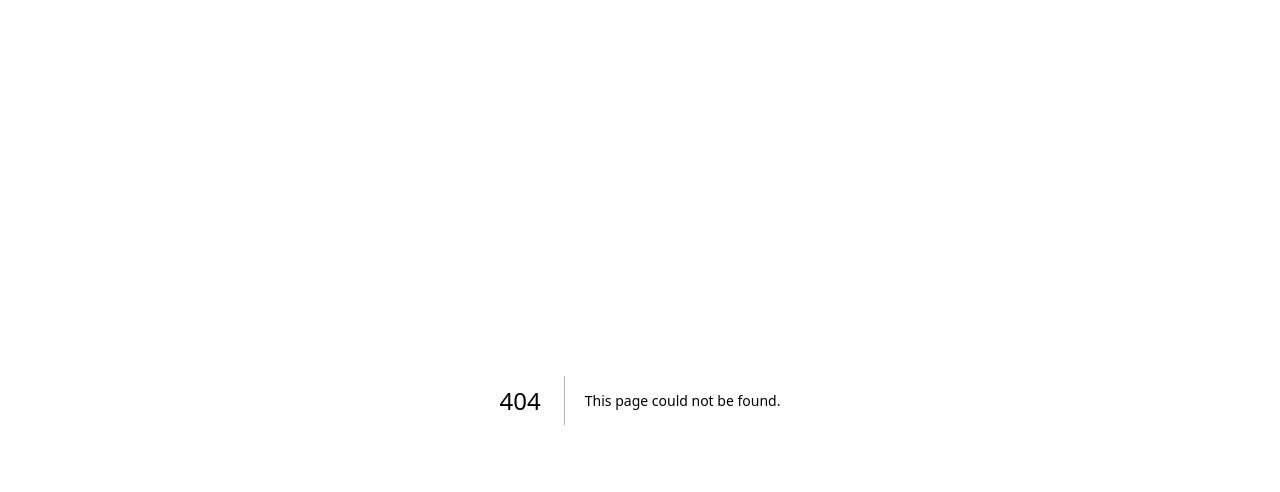
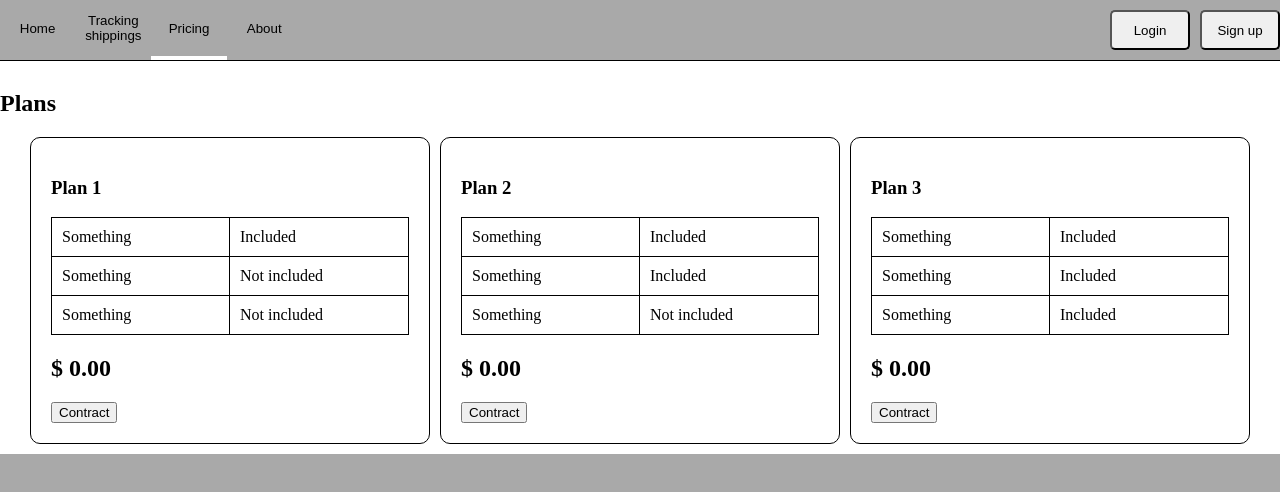
Before and after one commit to MHPotrich/shipping-project-frontend-react, a Next.js app: page /plans in a window 1280 px wide. Before the commit this address had no page. Shown: the top 492 px of the page. Built offline with nearby package versions, Linux system fonts and the light colour scheme.

Commit message:
created page templates

```diff
--- /dev/null
+++ b/src/app/plans/page.js
@@ -0,0 +1,13 @@
+import Footer from "@/components/footer";
+import Header from "@/components/header";
+import PlansDetails from "@/components/plans-details";
+
+export default function Plans(){
+    return (
+        <>
+            <Header />
+            <PlansDetails />
+            <Footer />
+        </>
+    )
+}
--- a/src/components/header/index.js
+++ b/src/components/header/index.js
@@ -15,6 +15,14 @@ export default function Header(){
             label: "Tracking shippings",
             link: "/track"
         },
+        {
+            label: "Pricing",
+            link: "/plans"
+        },
+        {
+            label: "About",
+            link: "/about"
+        }
     ];
 
     function is_option_active(href){
@@ -29,7 +37,7 @@ export default function Header(){
                 </div>
                 <div className="login-area">
                     <Link href="/login"><button type="button">Login</button></Link>
-                    <Link href="/login"><button type="button">Sign up</button></Link>
+                    <Link href="/create-account"><button type="button">Sign up</button></Link>
                 </div>
             </div>
         </header>
--- a/src/components/header/style.scss
+++ b/src/components/header/style.scss
@@ -41,6 +41,7 @@ header {
     .login-area {
         padding: 10px 0;
         display: flex;
+        gap: 10px;
 
         button {
             display: flex;
--- a/src/components/login-form/index.js
+++ b/src/components/login-form/index.js
@@ -33,7 +33,7 @@ export default function LoginForm(){
                 {password_error && <strong className="error-warning">{password_error}</strong>}
             </div>
             <button type="button" className="login-button" onClick={login_handler}>Login</button>
-            <Link href="/new-account" className="create-account-link">Create an account</Link>
+            <span className="create-account-link">Don't have account? <Link href="/new-account">create an account</Link></span>
         </div>
     </section>
 }
--- /dev/null
+++ b/src/components/new-account-form/style.scss
@@ -0,0 +1,3 @@
+#new-account-form {
+
+}
--- /dev/null
+++ b/src/components/plans-details/index.js
@@ -0,0 +1,91 @@
+"use client";
+
+import "./style.scss";
+
+export default function PlansDetails(){
+    const plans = [
+        {
+            title: "Plan 1",
+            details: [
+                {
+                    feature: "Something",
+                    value: "Included"
+                },
+                {
+                    feature: "Something",
+                    value: "Not included"
+                },
+                {
+                    feature: "Something",
+                    value: "Not included"
+                }
+            ],
+            price: "$ 0.00"
+        },
+        {
+            title: "Plan 2",
+            details: [
+                {
+                    feature: "Something",
+                    value: "Included"
+                },
+                {
+                    feature: "Something",
+                    value: "Included"
+                },
+                {
+                    feature: "Something",
+                    value: "Not included"
+                }
+            ],
+            price: "$ 0.00"
+        },
+        {
+            title: "Plan 3",
+            details: [
+                {
+                    feature: "Something",
+                    value: "Included"
+                },
+                {
+                    feature: "Something",
+                    value: "Included"
+                },
+                {
+                    feature: "Something",
+                    value: "Included"
+                }
+            ],
+            price: "$ 0.00"
+        }
+    ];
+
+    return (
+        <section id="plans-details">
+            <div className="container">
+                <h1>Plans</h1>
+                <div className="plans-grid">
+                    {
+                        plans.map((plan, index) =>
+                            <div className="card" key={index}>
+                                <h3 className="princing-title">{plan.title}</h3>
+                                <div className="details-grid">
+                                    {
+                                        plan.details.map((detail, index) =>
+                                            <div className="details-grid-line" key={index}>
+                                                <span>{detail.feature}</span>
+                                                <span>{detail.value}</span>
+                                            </div>
+                                        )
+                                    }
+                                </div>
+                                <h1 className="price">{plan.price}</h1>
+                                <button type="button">Contract</button>
+                            </div>
+                        )
+                    }
+                </div>
+            </div>
+        </section>
+    );
+}
--- /dev/null
+++ b/src/components/plans-details/style.scss
@@ -0,0 +1,47 @@
+#plans-details {
+
+    .plans-grid {
+        display: grid;
+        grid-template-columns: 400px 400px 400px;
+        gap: 10px;
+        margin: 0 auto;
+
+        .card {
+            border: 1px solid black;
+            border-radius: 10px;
+            padding: 20px;
+
+            .princing-title {
+
+            }
+
+            .details-grid {
+                display: flex;
+                flex-direction: column;
+                border: 1px solid black;
+
+                span {
+                    padding: 10px;
+
+                    &:first-child {
+                        border-right: 1px solid black;
+                    }
+                }
+
+                .details-grid-line {
+                    display: grid;
+                    grid-template-columns: 50% 50%;
+                    border-bottom: 1px solid black;
+
+                    &:last-child {
+                        border-bottom: none;
+                    }
+                }
+            }
+
+            .price {
+
+            }
+        }
+    }
+}
```
Also changed, not shown: src/app/about/page.js (added, +13 -0 lines), src/app/create-account/page.js (added, +13 -0 lines), src/components/about-text/index.js (added, +10 -0 lines), src/components/new-account-form/index.js (added, +47 -0 lines).
